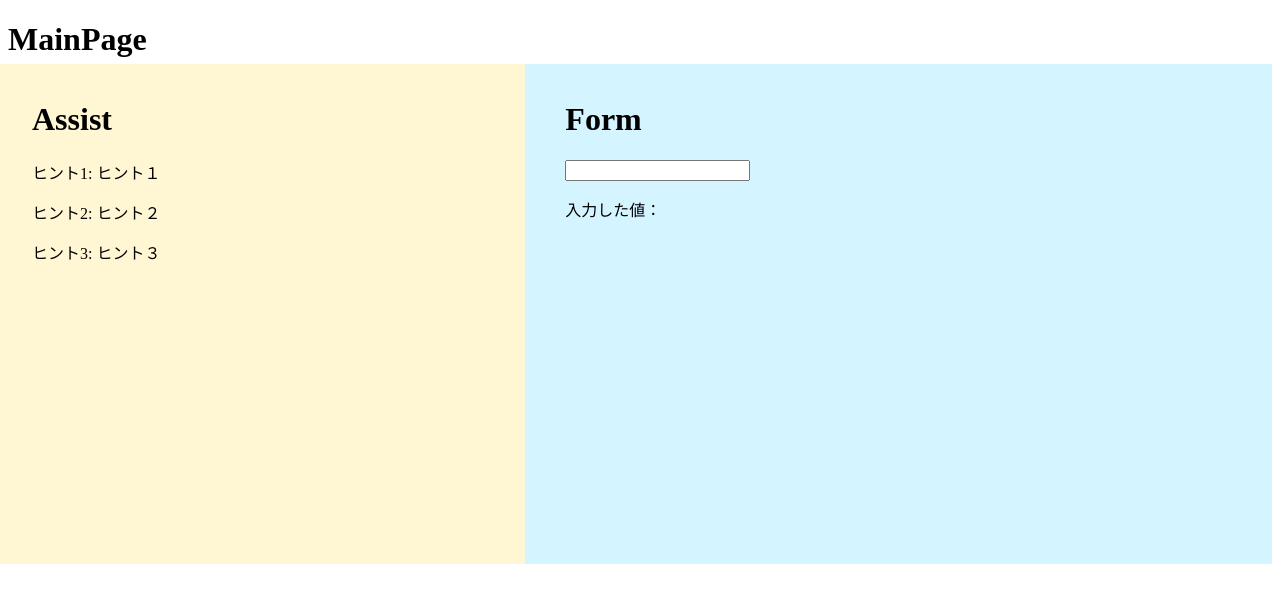
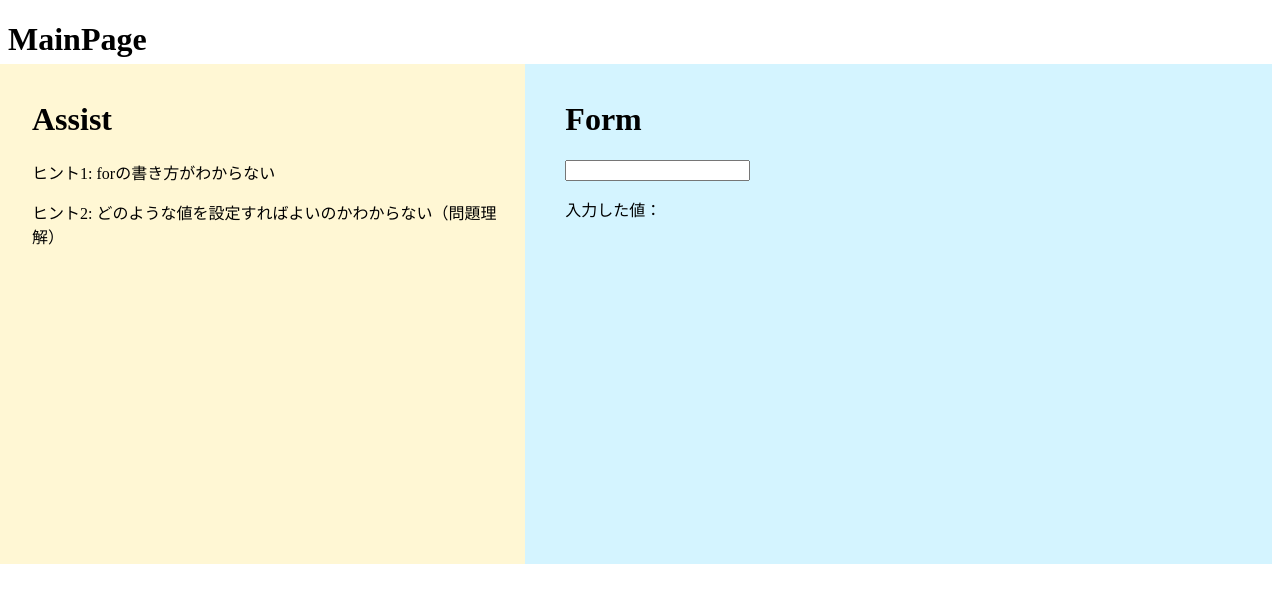
Before and after one commit to KHashimoto3/FIT2023_KH, a React (Vite) app in the folder mock/: page / in a window 1280 px wide. Shown: the top 602 px of the page. Built offline with nearby package versions, Linux system fonts and the light colour scheme.

Commit message:
ヒントの数を２つに減らした。

```diff
--- a/mock/src/components/Assist.tsx
+++ b/mock/src/components/Assist.tsx
@@ -4,17 +4,13 @@ export const Assist = () => {
 
     const hintList = [
         {
-            "hint": "ヒント１",
+            "hint": "forの書き方がわからない",
             "explanation": "説明１"
         },
         {
-            "hint": "ヒント２",
+            "hint": "どのような値を設定すればよいのかわからない（問題理解）",
             "explanation": "説明２"
         },
-        {
-            "hint": "ヒント３",
-            "explanation": "説明３"
-        }
     ];
 
     return (
```
